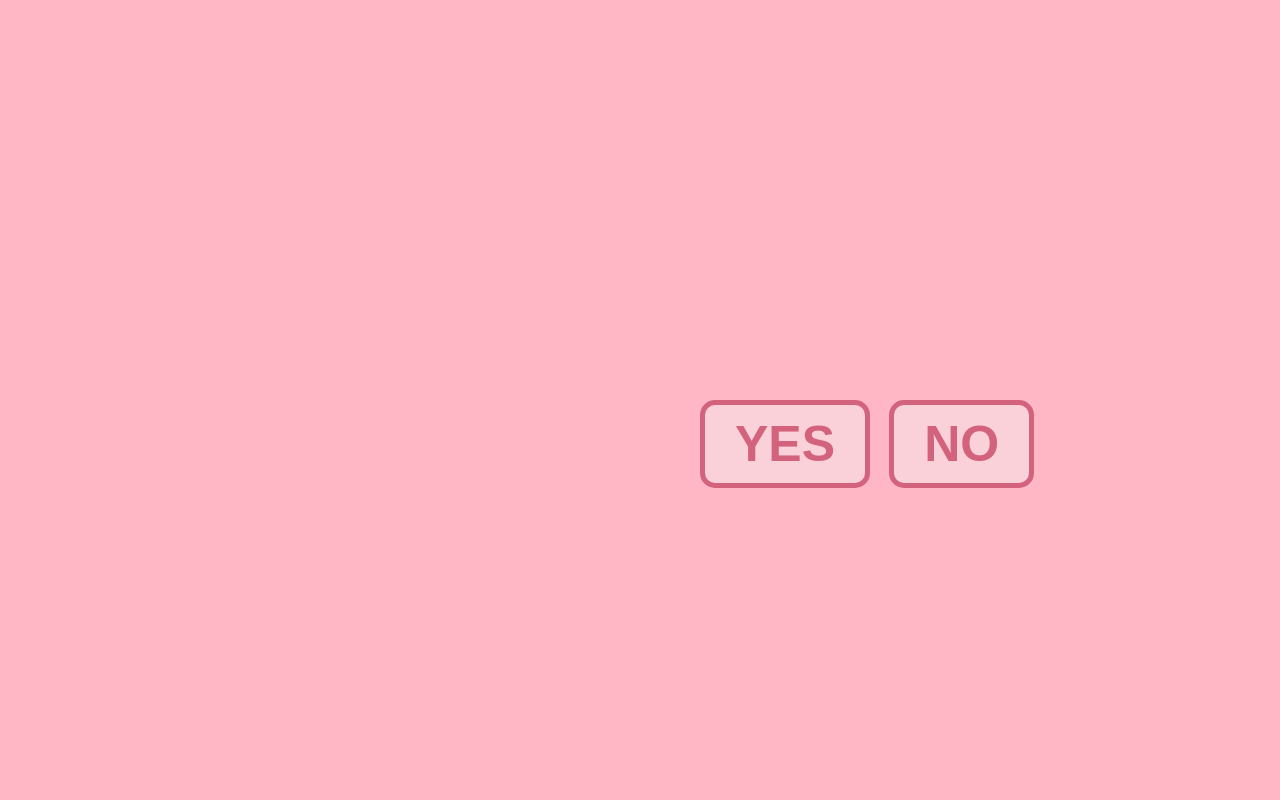
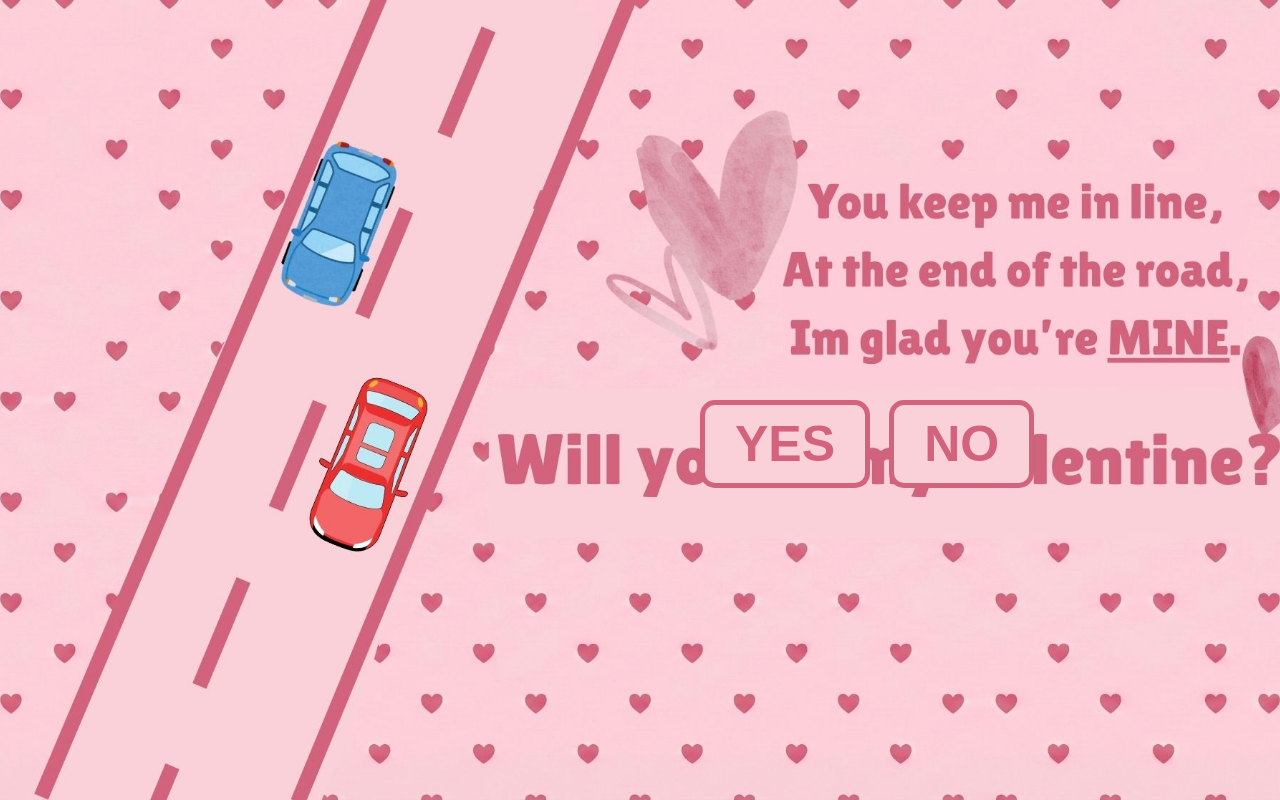
Before and after one commit to mxn33b/valentnes, a plain HTML site: page index.html in a window 1280 px wide. Drawn offline with Linux system fonts and the light colour scheme.

Commit message:
Update style.css

```diff
--- a/style.css
+++ b/style.css
@@ -5,7 +5,7 @@ html, body {
 }
 
 body {
-    background-image: url("images/backgroundforwebsite.jpg");
+    background-image: url("backgroundforwebsite.jpg");
     background-color: #ffb7c5;
     /* 'cover' scales the image, which might shift your text slightly on different screens.
        If the text moves too much, try changing 'cover' to '100% 100%' */
@@ -80,4 +80,5 @@ body {
 @keyframes fly {
     0% { transform: translate(0, 0) scale(0.5); opacity: 1; }
     100% { transform: translate(var(--tx), var(--ty)) scale(1.5); opacity: 0; }
+
 }
```
